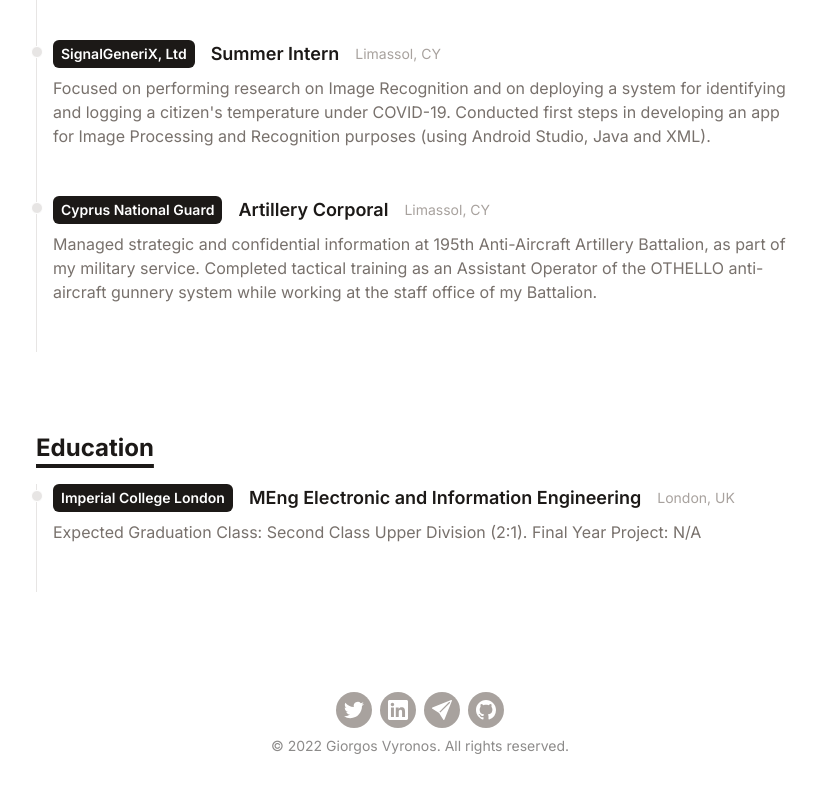
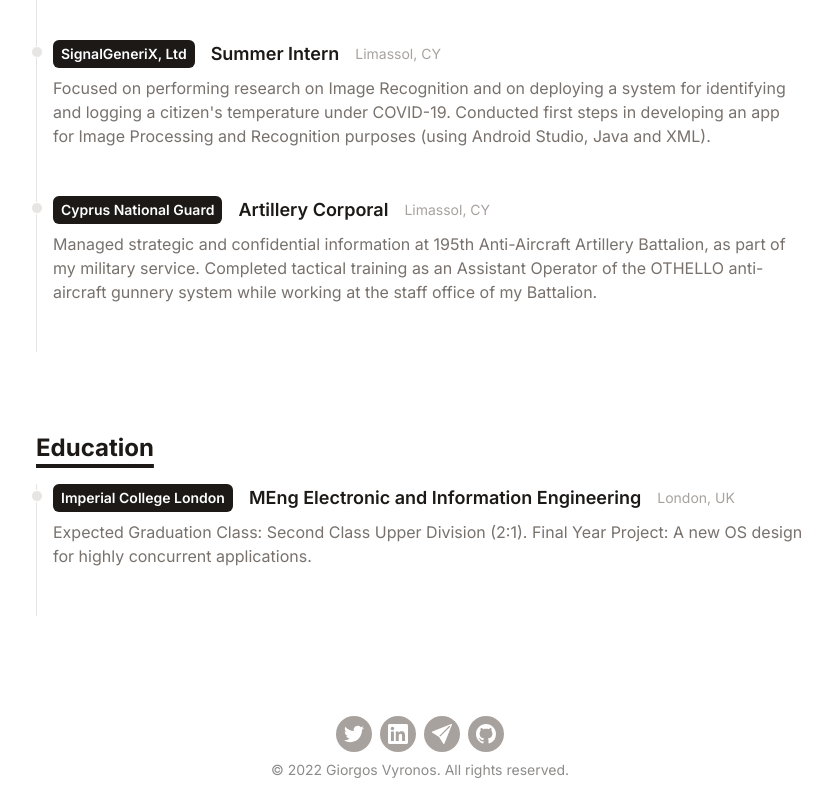
Before and after one commit to giorgosvyronos/giorgosvyronos.github.io, a React (Vite) app: page / in a window 1280 px wide. Shown: the part 1372-2172 px from the top of the page, without its empty margins (220-1052 px from the left). Before the commit the page ends 2148 px from the top, so only its background shows below. Built offline with nearby package versions, Linux system fonts and the light colour scheme.

Commit message:
Added website updates

```diff
--- a/src/components/Footer.jsx
+++ b/src/components/Footer.jsx
@@ -33,7 +33,7 @@ function Footer() {
 								</svg>
 							</a>
 							<a
-								href="mailto:gvironos@icloud.com"
+								href="mailto:work.giorgosvyronos@gmail.com"
 								className="bg-stone-400 p-2 font-semibold text-white inline-flex items-center space-x-2 rounded-full">
 								<svg
 								className="w-5 h-5 fill-current"
--- a/src/data/education.js
+++ b/src/data/education.js
@@ -4,6 +4,6 @@ export default [
         title: 'MEng Electronic and Information Engineering',
         location: 'London, UK',
         company: 'Imperial College London',
-        details: 'Expected Graduation Class: Second Class Upper Division (2:1). Final Year Project: N/A'
+        details: 'Expected Graduation Class: Second Class Upper Division (2:1).\n Final Year Project: A new OS design for highly concurrent applications.'
     },
 ]
```
Also changed, not shown: 2 other files (tests, documents, lock files or other folders).
